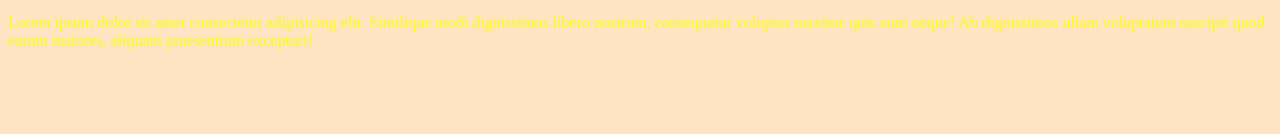
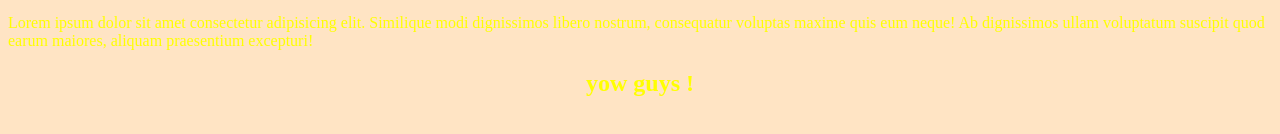
Before and after one commit to Mashixaal/new-site, a plain HTML site: page index.html in a window 1280 px wide. Shown: the part 124-258 px from the top of the page. Drawn offline with Linux system fonts and the light colour scheme.

Commit message:
update index

```diff
--- a/index.html
+++ b/index.html
@@ -48,6 +48,7 @@
               <p class="text-yellow">
                 Lorem ipsum dolor sit amet consectetur adipisicing elit. Similique modi dignissimos libero nostrum, consequatur voluptas maxime quis eum neque! Ab dignissimos ullam voluptatum suscipit quod earum maiores, aliquam praesentium excepturi!
               </p>
+              <h2 class="flex justify-center text-yellow"> yow guys !</h2>
             </section>
           </body>
         </html>
```
